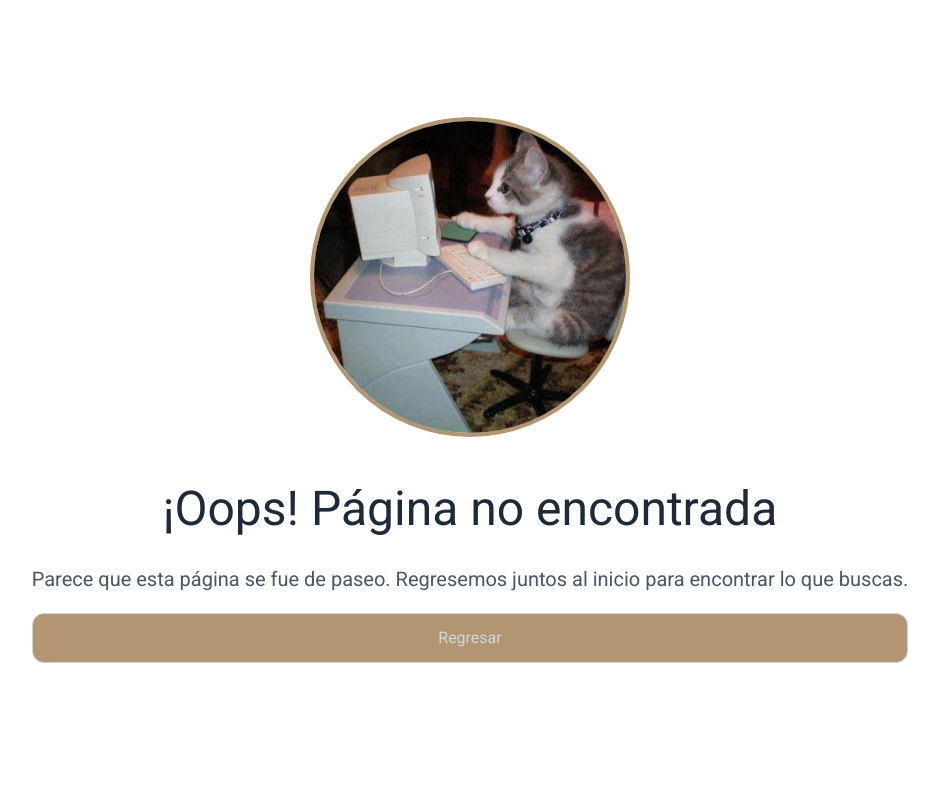
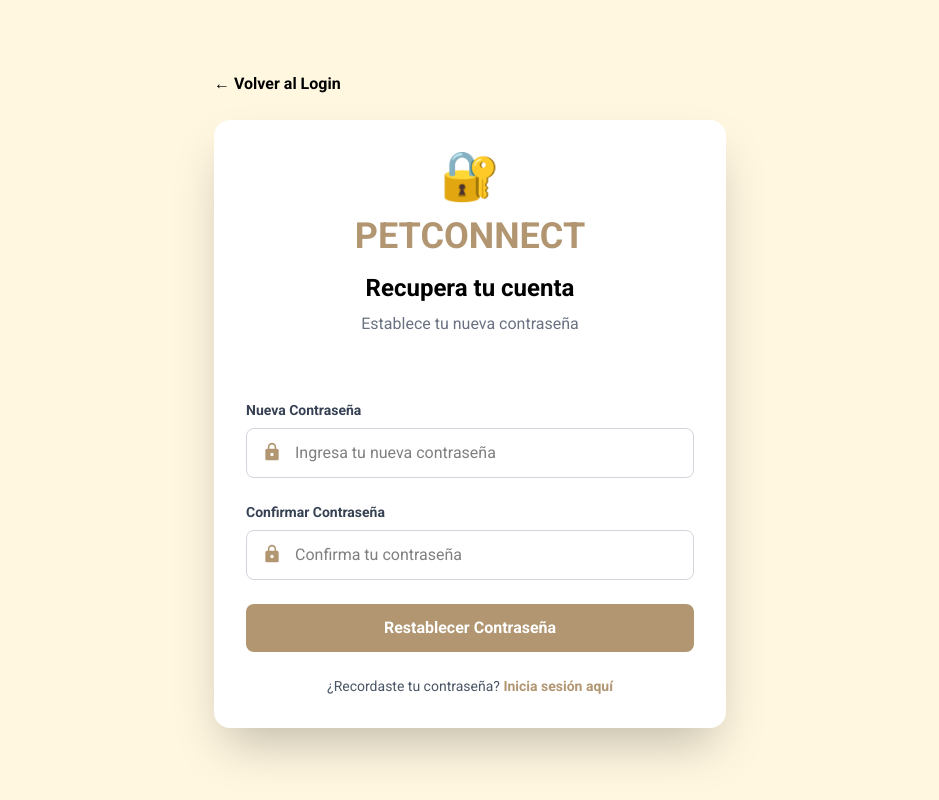
Before and after one commit to emygaleas/Frontend-tesis-mascotas, a React (Vite) app in the folder Frontend/: page /recuperarpassword/1 in a window 1280 px wide. Shown: the whole page, without its empty margins (170-1109 px from the left). Built offline with nearby package versions, Linux system fonts and the light colour scheme; no server answers.

Commit message:
Cambios para recuperar contraseña

```diff
--- a/Frontend/src/App.jsx
+++ b/Frontend/src/App.jsx
@@ -47,7 +47,7 @@ function App() {
           <Route path='register' element={<Register/>}/>
           <Route path='forgot/:id' element={<Forgot/>}/>
           <Route path='confirm/:token' element={<Confirm/>}/>
-          <Route path='reset/:token' element={<Reset/>}/>
+          <Route path='recuperarpassword/:token' element={<Reset/>}/>
           <Route path='*' element={<NotFound />} />
         </Route>
 
--- a/Frontend/src/pages/Forgot.jsx
+++ b/Frontend/src/pages/Forgot.jsx
@@ -9,7 +9,7 @@ export const Forgot = () => {
     const fetchDataBackend = useFetch()
 
     const sendMail = async (dataForm) => {
-        const url = `${import.meta.env.VITE_BACKEND_URL}/recuperarpassword`
+        const url = `${import.meta.env.VITE_BACKEND_URL}/auth/restore-password`
         await fetchDataBackend(url, dataForm, 'POST')
     }
 
--- a/Frontend/src/pages/Reset.jsx
+++ b/Frontend/src/pages/Reset.jsx
@@ -19,7 +19,7 @@ const Reset = () => {
   useEffect(() => {
     const verifyToken = async () => {
       try {
-        const url = `${import.meta.env.VITE_BACKEND_URL}/restore-password/${token}`;
+        const url = `${import.meta.env.VITE_BACKEND_URL}/auth/restore-password/${token}`;
         await fetchDataBackend(url, null, "GET");
         setTokenValid(true);
       } catch (error) {
@@ -40,8 +40,8 @@ const Reset = () => {
 
     setLoading(true);
     try {
-      const url = `${import.meta.env.VITE_BACKEND_URL}/change-password/${token}`;
-      const response = await fetchDataBackend(url, { password: dataForm.password }, "POST");
+      const url = `${import.meta.env.VITE_BACKEND_URL}/auth/change-password/${token}`;
+      const response = await fetchDataBackend(url, { password: dataForm.password, confirmPassword: dataForm.confirmpassword }, "POST");
 
       if (response) {
         toast.success("¡Contraseña actualizada exitosamente!");
```
